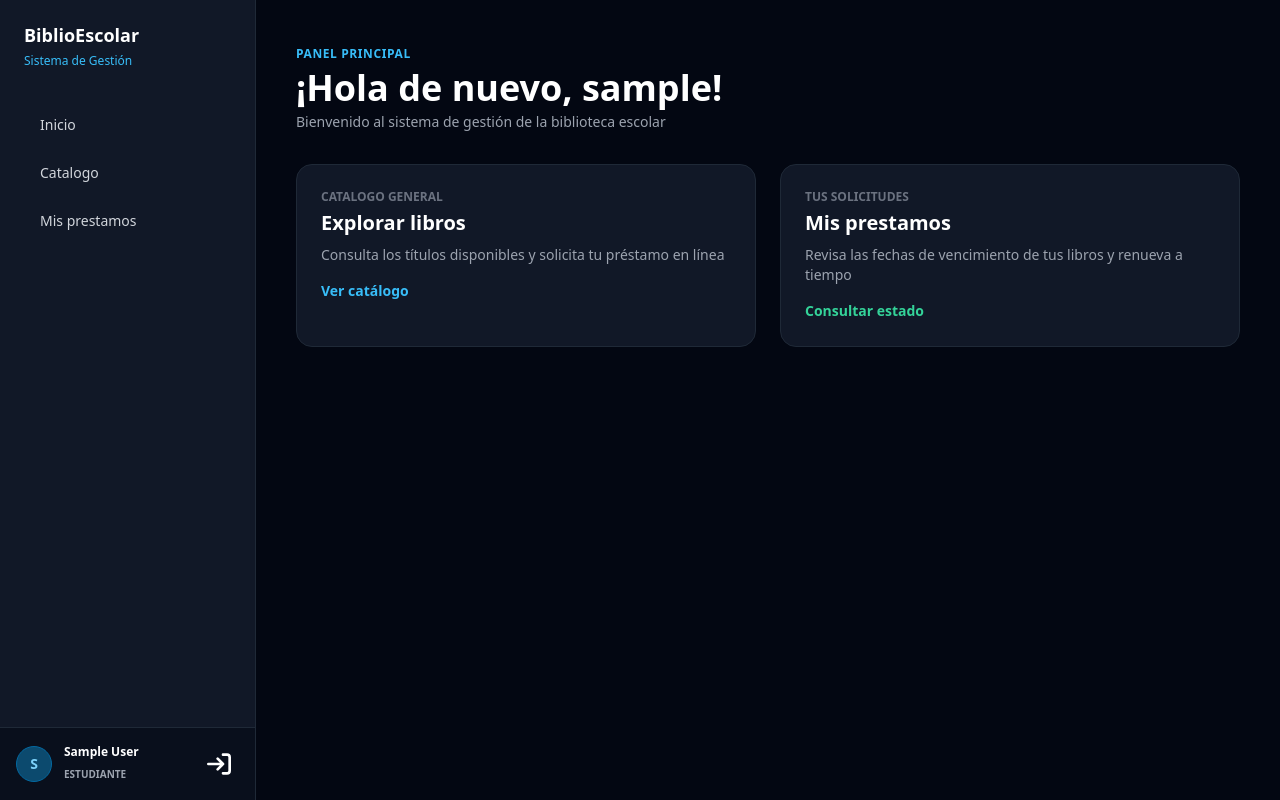
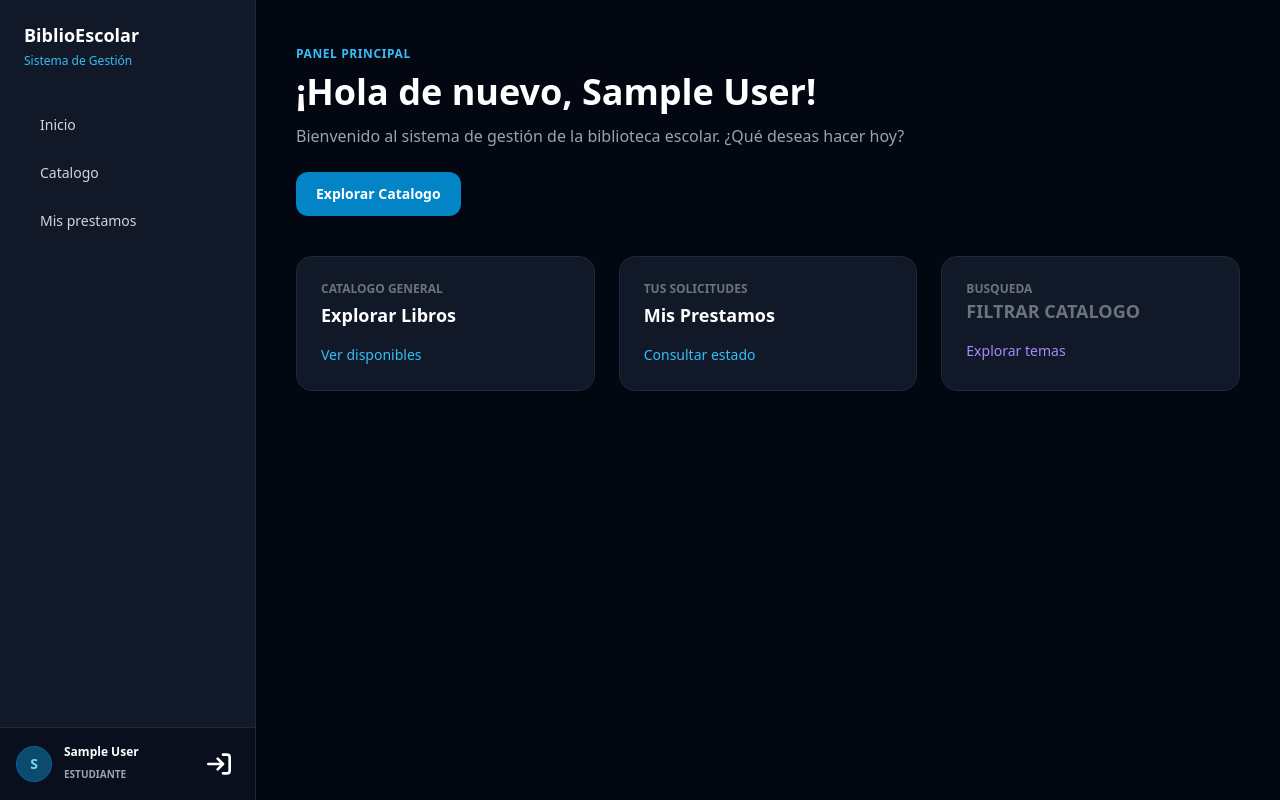
Before and after one commit to Sonorous06/SitemaDeBibliooteca-Django, a Django app: page / in a window 1280 px wide. Run offline with Django 5.2, Linux system fonts and the light colour scheme; the visitor is signed in with stand-in values (Sample User, id 1); data that the repository does not hold is empty; parts of the project's set-up code (start-up, migrations or seed data) failed here and were passed over; some libraries are stand-ins or nearby versions.

Commit message:
Feat: Implementacion de sugerencias de adquisicion de libros (CU-16 y CU-33)

```diff
--- a/catalogo/urls.py
+++ b/catalogo/urls.py
@@ -6,5 +6,15 @@ urlpatterns = [
     path('', views.catalogo_view, name='catalogo'),
 
     # Vista del detalle de un libro (si ya la tienen definida)
-    path('<int:libro_id>', views.catalogo_view, name='detalle_libro')
+    path('<int:libro_id>', views.catalogo_view, name='detalle_libro'),
+
+    #rutas de sugerecias
+    #formulario para que el profe siguiera un libro
+    path('sugerir/', views.sugerir_adquisicion_view, name='sugerir_adquisicion'),
+
+    #lista de sugerecnias para que el bibiliotecario las revise
+    path('sugerencias/', views.lista_sugerencias_view, name='lista_sugerencias'),
+
+    #accion para aprobar o rechazar
+    path('sugerencias/<int:sugerencia_id>/<str:nuevo_estado>/', views.cambiar_estado_sugerencia, name='cambiar_estado_sugerencia'),
 ]
--- a/templates/home.html
+++ b/templates/home.html
@@ -1,138 +1,86 @@
 {% extends 'base.html' %}
 
 {% block content %}
-<!-- encabezado -->
-<div class="mb-8">
+<div class="mb-10">
     <span class="text-xs font-semibold uppercase tracking-wider text-sky-400">
         Panel Principal
     </span>
-    <h1 class="text-3xl sm:text-4xl font-bold text-white mt-1">
-        ¡Hola de nuevo, {{ user.username }}!
+    <h1 class="text-3xl sm:text-4xl font-bold text-white mt-2">
+        ¡Hola de nuevo, {{ user.get_full_name|default:user.username }}!
     </h1>
-    <p class="text-gray-400 text-sm mt-1">
-        Bienvenido al sistema de gestión de la biblioteca escolar
+    <p class="text-gray-400 mt-3 text-base">
+        Bienvenido al sistema de gestión de la biblioteca escolar. ¿Qué deseas hacer hoy?
     </p>
+
+    <a href="{% url 'catalogo' %}" class="inline-flex items-center gap-2 mt-6 px-5 py-3 bg-sky-600 hover:bg-sky-500 text-white text-sm font-semibold rounded-xl shadow-lg transition-all">
+        Explorar Catalogo
+    </a>
 </div>
 
-{% if user.tipo_usuario == 'BIBLIOTECARIO' %}
-    <!-- === dashborad opeartivo del bibiliotecario === -->
+<div class="grid grid-cols-1 md:grid-cols-3 gap-6">
 
-    <!-- targetas superiores metricas -->
-     <div class="grid grid-cols-1 md:grid-cols-3 gap-6 mb-8">
+    <a href="{% url 'catalogo' %}" class="group block p-6 bg-gray-900 border border-gray-800 rounded-2xl hover:border-sky-500/50 hover:bg-gray-800/60 transition-all">
+        <p class="text-xs text-gray-500 uppercase font-semibold">
+            Catalogo General
+        </p>
+        <h3 class="text-lg font-bold text-white mt-1">
+            Explorar Libros
+        </h3>
+        <span class="inline-block mt-4 text-sm font-medium text-sky-400 group-hover:translate-x-1 transition-transform">
+            Ver disponibles
+        </span>
+    </a>
 
-        <!-- solicitudees por aprobar -->
-         <div class="p-6 bg-gray-900 border border-gray-800 rounded-2xl">
-            <p class="text-xs text-gray-400 font-medium">Solicitudes por aprobar</p>
+    <a href="{% url 'mis_prestamos' %}" class="roup block p-6 bg-gray-900 border border-gray-800 rounded-2xl hover:border-emerald-500/50 hover:bg-gray-800/60 transition-all">
+        <p class="text-xs text-gray-500 uppercase font-semibold">
+            Tus solicitudes
+        </p>
+        <h3 class="text-lg font-bold text-white mt-1">
+            Mis Prestamos
+        </h3>
+        <span class="inline-block mt-4 text-sm font-medium text-sky-400 group-hover:translate-x-1 transition-transform">
+            Consultar estado
+        </span>
+    </a>
 
-            <div class="flex items-baseline justify-between mt-2">
-                <span class="text-4xl font-extrabold text-white">
-                    {{solicitudees_pendientes}}
-                </span>
-                <span class="text-xs px-2.5 py-1 bg-sky-500/10 text-sky-400 rounded-full font-semibold">
-                    Pendientes
-                </span>
-            </div>
-            <a href="{% url 'catalogo' %}"
-                class="inline-flex items-center gap-1 mt-4 text-xs font-semibold text-emerald-400 hover:text-emerald-300">
-                    Registrar devolución
-            </a>
-         </div>
+    {% if user.tipo_usuario == 'BIBLIOTECARIO' %}
+        <a href="{% url 'lista_sugerencias' %}" class="group block p-6 bg-gray-900 border border-gray-800 rounded-2xl hover:border-amber-500/50 hover:bg-gray-800/60 transition-all">
+            <p class="text-xs text-gray-500 uppercase font-semibold">
+                Gestion Docente
+            </p>
+            <h3 class="text-lg text-gray-500 uppercase font-semibold">
+                Sugerencias
+            </h3>
+            <span class="inline-block mt-4 text-sm font-medium text-amber-400 group-hover:translate-x-1 transition-transform">
+                Revisar lista
+            </span>
+        </a>
+    {% elif user.tipo_usuario == 'PROFESOR' %}
+        <a href="{% url 'lista_sugerencias' %}" class="group block p-6 bg-gray-900 border border-gray-800 rounded-2xl hover:border-sky-500/50 hover:bg-gray-800/60 transition-all">
+            <p class="text-xs text-gray-500 uppercase font-semibold">
+                Herramienta Docente
+            </p>
+            <h3 class="text-lg text-gray-500 uppercase font-semibold">
+                Sugerir libro
+            </h3>
+            <span class="inline-block mt-4 text-sm font-medium text-sky-400 group-hover:translate-x-1 transition-transform">
+                Proponer compra
+            </span>
+        </a>
+    {% else %}
+        <a href="{% url 'sugerir_adquisicion' %}" class="group block p-6 bg-gray-900 border border-gray-800 rounded-2xl hover:border-sky-500/50 hover:bg-gray-800/60 transition-all">
+            <p class="text-xs text-gray-500 uppercase font-semibold">
+                Busqueda
+            </p>
+            <h3 class="text-lg text-gray-500 uppercase font-semibold">
+                Filtrar catalogo
+            </h3>
+            <span class="inline-block mt-4 text-sm font-medium text-violet-400 group-hover:translate-x-1 transition-transform">
+                Explorar temas
+            </span>
+        </a>
+    {% endif %}
 
-         <!-- prestamos vencidos -->
-          <div class="p-6 bg-gray-900 border border-rose-900/40 bg-rose-950/10 rounded-2xl">
-            <p class="text-xs text-rose-300 font-medium">Prestamos vencidos</p>
+</div>
 
-            <div class="flex items-baseline justify-between mt-2">
-                <span class="text-4xl font-extrabold text-rose-400">
-                    {{prestamos_vencidos}}
-                </span>
-                <span class="text-xs px-2.5 py-1 bg-rose-500/20 text-rose-300 rounded-full font-semibold">
-                    En mora
-                </span>
-            </div>
-            <a href="{% url 'catalogo' %}"
-                class="inline-flex items-center gap-1 mt-4 text-xs font-semibold text-rose-400 hover:text-rose-300">
-                    Ver vencidos
-            </a>
-          </div>
-
-     </div>
-
-    <!-- Tablas de eatencion prioritaria -->
-     <div class="grid grid-cols-1 lg:grid-cols-2 gap-6">
-
-        <!-- Prestamos que vencen en unas semana -->
-         <div class="p-6 bg-gray-900 border border-gray-800 rounded-2xl flex flex-col justify-between">
-
-            <div>
-                <h3 class="text-base font-bold text-white mb-4">Vencen esta semana</h3>
-                <div class="space-y-3">
-                    {% for prestamo in prestamos_vencen_semana %}
-                        <div class="flex items-center justify-between p-3 bg-gray-800/40 border border-gray-800 rounded-xl text-sm">
-                            <span class="font-medium text-gray-200 truncate max-w-[200px]">
-                                {{ prestamo.ejemplar.libro.titulo }}
-                            </span>
-                            <span class="text-xs font-semibold text-amber-400">
-                                {{ prestamo.fecha_vencimiento|date:"d/m/Y" }}
-                            </span>
-                        </div>
-                    {% empty %}
-                        <p class="text-xs text-gray-500 py-4 text-center">
-                            No hay devoluciones programadas para esta semana.
-                        </p>
-                    {% endfor %}
-                </div>
-            </div>
-         </div>
-
-        <!-- Libros con poco stock -->
-         <div class="p-6 bg-gray-900 border border-gray-800 rounded-2xl flex flex-col justify-between">
-            <div>
-                <h3 class="text-base font-bold text-white mb-4">Poco stock</h3>
-                <div class="space-y-3">
-                    {% for libro in libros_poco_stock %}
-                        <div class="flex items-center justify-between p-3 bg-gray-800/40 border border-gray-800 rounded-xl text-sm">
-                            <span class="font-medium text-gray-200 truncate max-w-[200px]">
-                                {{ libro.titulo }}
-                            </span>
-                            <span class="text-xs font-semibold px-2 py-0.5 bg-amber-500/10 text-amber-400 rounded-m">
-                                {{ libro.stock_disponible }} disponible(s)
-                            </span>
-                        </div>
-                    {% empty %}
-                        <p class="text-xs text-gray-500 py-4 text-center">Todos los títulos cuentan con stock suficiente</p>
-                    {% endfor %}
-                </div>
-            </div>
-         </div>
-
-     </div>
-
-{% else %}
-     <!-- === vista para estudiantes y profesores === -->
-      <div class="grid grid-cols-1 md:grid-cols-2 gap-6">
-
-        <a href="{% url 'catalogo' %}"
-            class="group p-6 bg-gray-900 border border-gray-800 rounded-2xl hover:border-sky-500/50 transition-all">
-                <p class="text-xs text-gray-500 uppercase font-semibold">Catalogo General</p>
-                <h3 class="text-xl font-bold text-white mt-1">Explorar libros</h3>
-                <p class="text-sm text-gray-400 mt-2">Consulta los títulos disponibles y solicita tu préstamo en línea
-                </p>
-                <span class="inline-block mt-4 text-sm font-semibold text-sky-400 group-hover:translate-x-1 transition-transform">
-                    Ver catálogo
-                </span>
-        </a>
-
-          <a href="{% url 'catalogo' %}"
-            class="group p-6 bg-gray-900 border border-gray-800 rounded-2xl hover:border-sky-500/50 transition-all">
-                <p class="text-xs text-gray-500 uppercase font-semibold">Tus solicitudes</p>
-                <h3 class="text-xl font-bold text-white mt-1">Mis prestamos</h3>
-                <p class="text-sm text-gray-400 mt-2">Revisa las fechas de vencimiento de tus libros y renueva a tiempo
-                </p>
-                <span class="inline-block mt-4 text-sm font-semibold text-emerald-400 group-hover:translate-x-1 transition-transform">
-                    Consultar estado
-                </span>
-            </a>
-      </div>
-{% endif %}
 {% endblock %}
```
